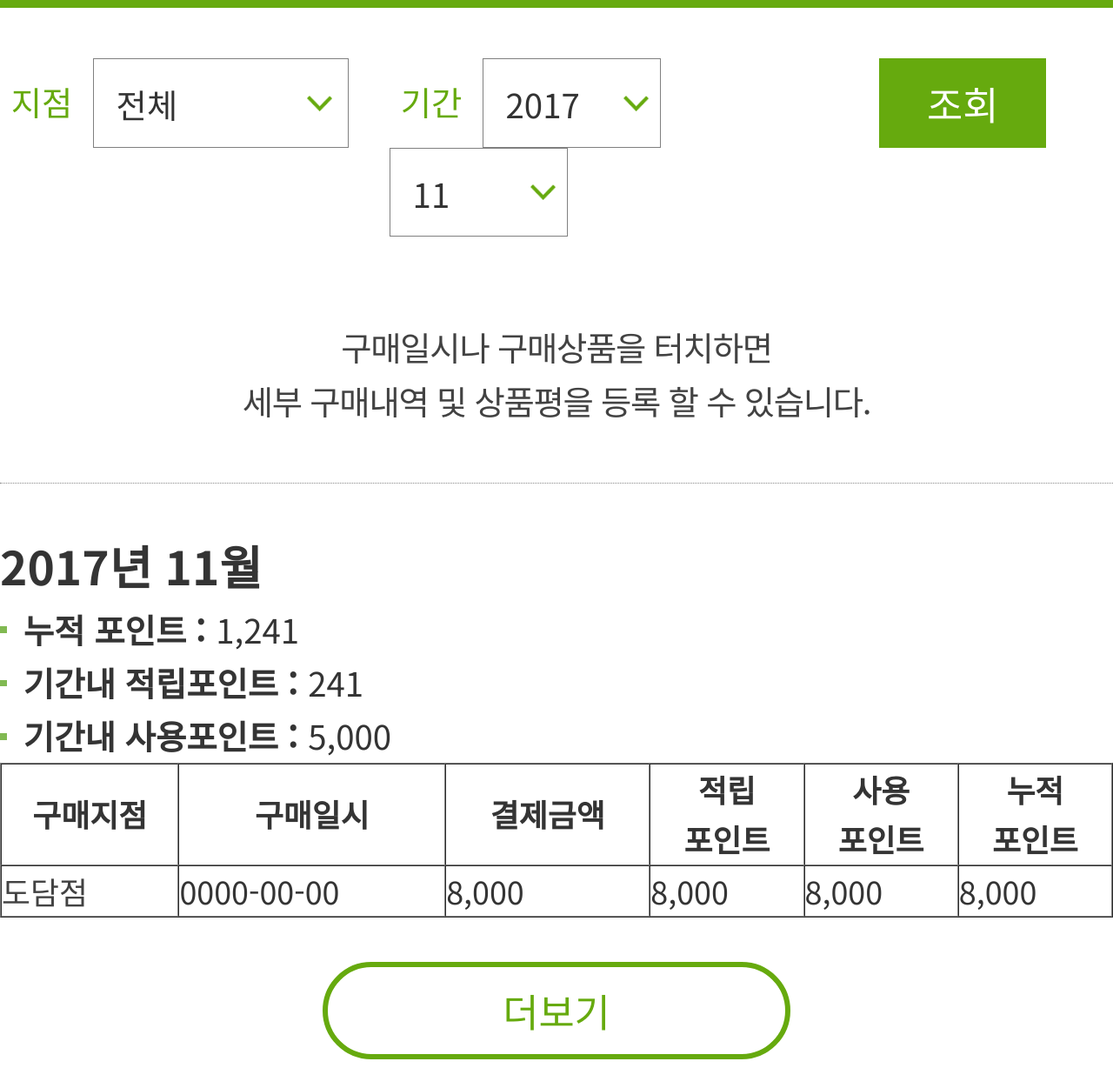
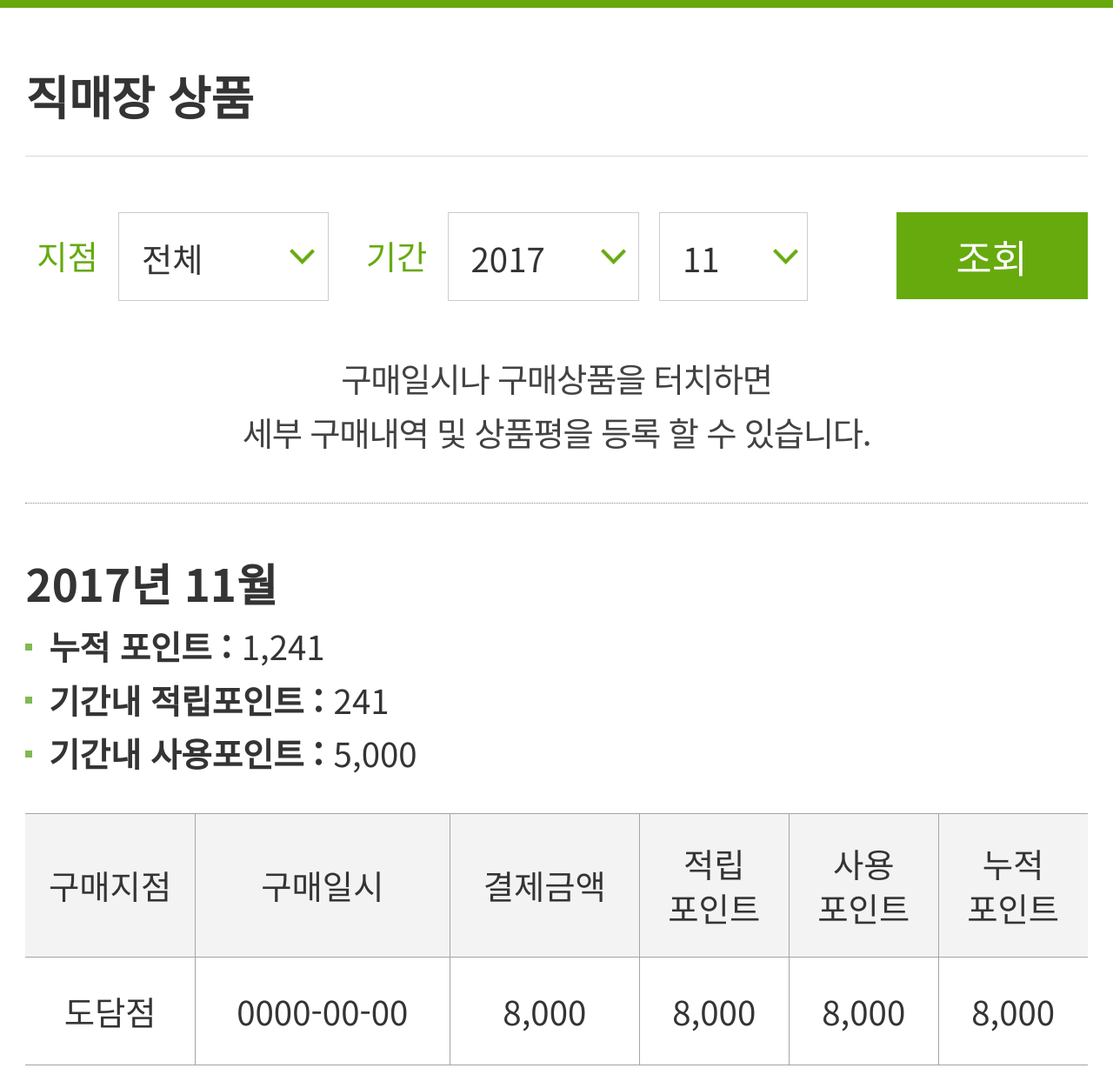
Before and after one commit to nohyoungjin/sejong, a plain HTML site: page myinfo_point_list.html in a window 1280 px wide. Shown: the part 145-1373 px from the top of the page at 87% size. Drawn offline with Linux system fonts and the light colour scheme; files whose address does not match are found by name.

Commit message:
Update 30

```diff
--- a/css/page.css
+++ b/css/page.css
@@ -7,13 +7,13 @@ h2.head_tit {padding:5vw 0 2vw;border-bottom:1px solid #d9d9d9;font-size:4.2vw;f
 
 /* */
 
-.tbl_type {margin:2vw 0}
+.tbl_type {margin:3vw 0}
 .tbl_type table {width:100%;border:0;border-top:1px solid #a4a4a4}
 .tbl_type caption {font-weight:bold;text-align:left}
 .tbl_type th,
-.tbl_type td {padding:2.4vw 2vw;border:0;font-size:3vw}
+.tbl_type td {padding:2.4vw 1vw;border:0;font-size:3vw}
 
-.tbl_type thead th {border:1px solid #a4a4a4;border-width:0 1px 1px 0;background:#f3f3f3;font-weight:500;vertical-align:middle}
+.tbl_type thead th {border:1px solid #a4a4a4;border-width:0 1px 1px 0;background:#f3f3f3;font-weight:500;vertical-align:middle;line-height:4vw}
 .tbl_type tbody th {border:1px solid #a4a4a4;border-width:0 0 1px 0;background:#f3f3f3;color:#424242}
 .tbl_type tbody td {border:1px solid #a4a4a4;border-width:0 1px 1px 0;text-align:center}
 
@@ -406,25 +406,20 @@ ul.login_menu li a {font-size:3.47vw;font-weight:700;color: #494949}
 
 .searchTxt {padding:5vw 0 2vw;text-align:center;color:#424242;letter-spacing:-0.1vw}
 
-.searchBox01 {margin:5vw 0 2.5vw}
-.searchBox02 {margin:2.5vw 0 4vw}
+.searchBox {width:100%;margin:5vw 0 2.5vw}
 
-.searchBox01:after {display:block;clear:both;content:""}
-.searchBox01 div {float:left;width:30.33%;margin:0 0 0 1.27%}
-.searchBox01 div + div {width:30.33%;margin:0 3.185%}
-.searchBox01 div + div + div {width:30.33%;margin:0 1.27% 0 0}
-.searchBox01 div .select {display:inline-block;width:100%;height:8vw;padding:0 2vw;border:1px solid #808080;background:url(../img/common/select_arrow.png) no-repeat 93% 50%;background-size:2.29vw 1.38vw;font-size:3vw;line-height:8vw;-webkit-appearance:none;-moz-appearance:none;appearance:none}
+.searchBox:after {display:block;clear:both;content:""}
+.searchBox div {float:left;width:30%;margin:0}
+.searchBox div + div {width:50%;margin:0 1%}
+.searchBox div + div + div {width:18%;margin:0}
 
-.searchBox02:after {display:block;clear:both;content:""}
-.searchBox02 span {display:inline-block;float:left;width:73.73%;margin:0 0 0 1.27%;font-size:3.8vw}
-.searchBox02 span + span {position:relative;float:left;width:20.73%;margin:0 1.27% 0 3%}
+.searchBox div .select {display:inline-block;width:66%;height:8vw;padding:0 2vw;border:1px solid #ccc;background:url(../img/common/select_arrow.png) no-repeat 93% 50%;background-size:2.29vw 1.38vw;font-size:3vw;line-height:8vw;-webkit-appearance:none;-moz-appearance:none;appearance:none}
+.searchBox div + div .select {width:36%}
+.searchBox div + div .select + .select {width:28%;margin:0 0 0 1vw}
 
-.searchBox02 input#prod_name {width:100%;height:9vw;line-height:9vw;}
-
-.searchBox02 input::-webkit-input-placeholder{text-align:left; font-size:3.125vw; color:#7f7f7f;}
-.searchBox02 input#srch_prod_nm {width:100%;height:9vw;line-height:9vw;}
-.searchBox02 input#srch_cook_nm {width:100%;height:9vw;line-height:9vw;}
-.searchBox02 button#searchBtn {width:100%;height:9vw;border:1px solid #66aa0e;background:#66aa0e;font-size:4vw;font-weight:700;color:#fff;line-height:9vw}
+.searchBox label {display:inline-block;position:relative;top:0.3vw;padding:0 1vw;color:#66aa0e}
+.searchBox #searchBtn {width:100%;padding:1.3vw 0;border:1px solid #66aa0e;background:#66aa0e;font-size:3.5vw;color:#fff}
+.searchTxt {padding:2vw 0 4vw;border-bottom:1px dotted #888}
 
 /* 검색 결과 */
 
@@ -590,7 +585,7 @@ ul.login_menu li a {font-size:3.47vw;font-weight:700;color: #494949}
 .sale_both .fl em {font-size:3.47vw;font-weight:700}
 .sale_both .fr {float:right;font-size:3.47vw;font-weight:700;color:#5c9b0b}
 
-.sale_tit {display:block;margin:4vw 0 0;font-size:4.16vw}
+.sale_tit {display:block;margin:4vw 0 0;font-size:4vw}
 
 /* 판매내역상세 */
 
@@ -649,36 +644,11 @@ ul.login_menu li a {font-size:3.47vw;font-weight:700;color: #494949}
 
 /* 구매내역 */
 
-.buy label {display:inline-block;position:relative;top:0.3vw;padding:0 1vw;color:#66aa0e}
-.searchBox01.buy div .select{width:23vw;}
-.searchBox01.buy div + div{width:40% !important;}
-.searchBox01.buy div + div select{width:39% !important;}
-.searchBox01.buy div + div + div{width:19% !important;}
-.searchBox01.buy #searchBtn {width:100%;padding:1.4vw 0;border:1px solid #66aa0e;background:#66aa0e;font-size:3.5vw;color:#fff}
-.searchTxt.buy {border-bottom: 1px dotted #888;padding:5vw 0;}
-
-.table.ver7 thead tr th {font-size:2.8vw}
-.table.ver7 tbody td {position:relative;font-size:2.8vw}
-
-.table.ver7 tfoot td {border:1px solid #a4a4a4;border-width:0 1px 1px 0;text-align:center;font-size:2.8vw;font-weight:700;vertical-align:middle;line-height:5vw}
-.table.buy tbody td:first-child {color: #424242;}
-.table.ver7 tfoot td:last-child {border-width:0 0 1px}
-
-.table.ver7 tbody td a{font-size:2.8vw;}
-.table.ver7 tbody td a.varius_write_btn {position:absolute;top:55%;left:50%;width:12vw;height:5vw;margin:-3.9vw 0 0 -6vw;color:#66aa0e;font-size:3.4vw;font-weight:700;border:0.5vw solid #66aa0e;line-height:0vw;padding:3vw 0;cursor:pointer}
-
 .point p,
 .buy.view p {padding-left:1.5vw}
 .point p:before,
 .buy.view p:before {content:'';display:inline-block;position:relative;top:-0.5vw;left:-1.5vw;width:0.8vw;height:0.6vw;background-color:#81b952}
 .point p:before {top:-0.9vw;left:-1.5vw;width:0.6vw}
-
-/* 직매장 상품(구매내역) */
-
-.searchBox01.buy div {width:32vw;margin:0 !important;}
-.searchBox01.buy div + div {width: 41vw !important; margin: 0 3vw !important;}
-.searchBox01.buy div + div select {width: 16vw !important;}
-.searchBox01.buy div + div + div {width: 15vw !important;margin: 0vw !important;}
 
 /* 알림내역 list */
 
--- a/myinfo_point_list.html
+++ b/myinfo_point_list.html
@@ -35,7 +35,11 @@
 
 	    <div id="content">
 
-			<div class="searchBox01 buy">
+			<section class="sec_con">
+
+				<h2 class="head_tit">직매장 상품</h2>
+
+				<div class="searchBox">
 					<div>
 						<label for="">지점</label>
 						<select name="" id="" class="select" title="지점 선택">
@@ -56,18 +60,17 @@
 					</div>
 				</div>
 
-			<section class="sect-t01">
-
 				<p class="searchTxt buy">구매일시나 구매상품을 터치하면<br>세부 구매내역 및 상품평을 등록 할 수 있습니다.</p>
 
 				<strong class="sale_tit">2017년 11월</strong>
+
 				<div class="point">
 					<p><strong>누적 포인트 :</strong> 1,241</p>
 					<p><strong>기간내 적립포인트 :</strong> 241</p>
 					<p><strong>기간내 사용포인트 :</strong> 5,000</p>
 				</div>
-				<div class="table buy ver7">
-					<table border="1" cellspacing="0">
+				<div class="tbl_type">
+					<table border="0" cellspacing="0">
 					<colgroup>
 						<col width="16%">
 						<col width="24%">
```
Also changed, not shown: culture_eat.html (+3 -14 lines), culture_why.html (+1 -1 lines), myinfo_01.html (+0 -2 lines), myinfo_buy_list.html (+2 -2 lines), img/culture/cultural.png (deleted), img/culture/eat01.png (deleted), img/culture/eat02.png (deleted).
